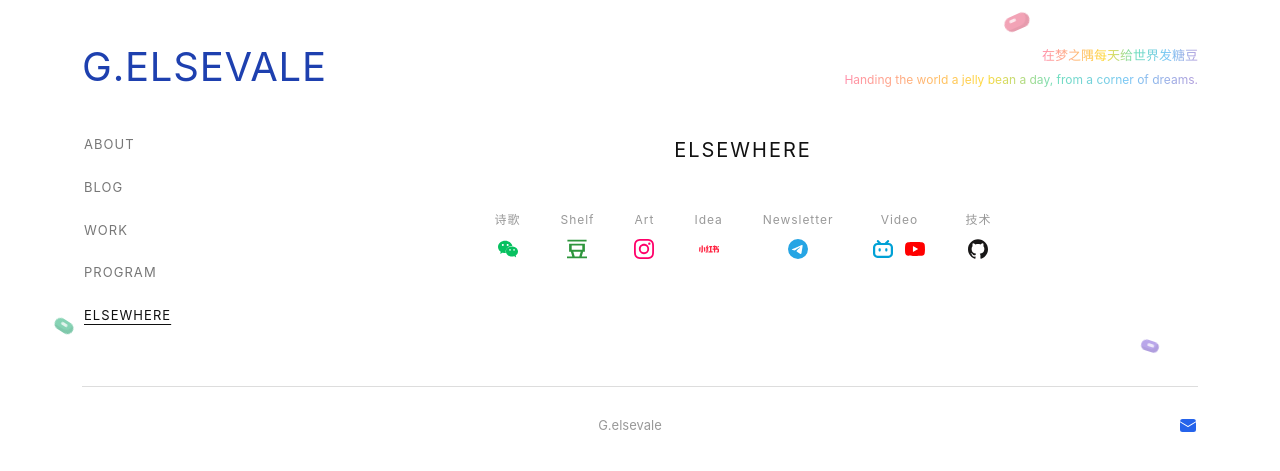
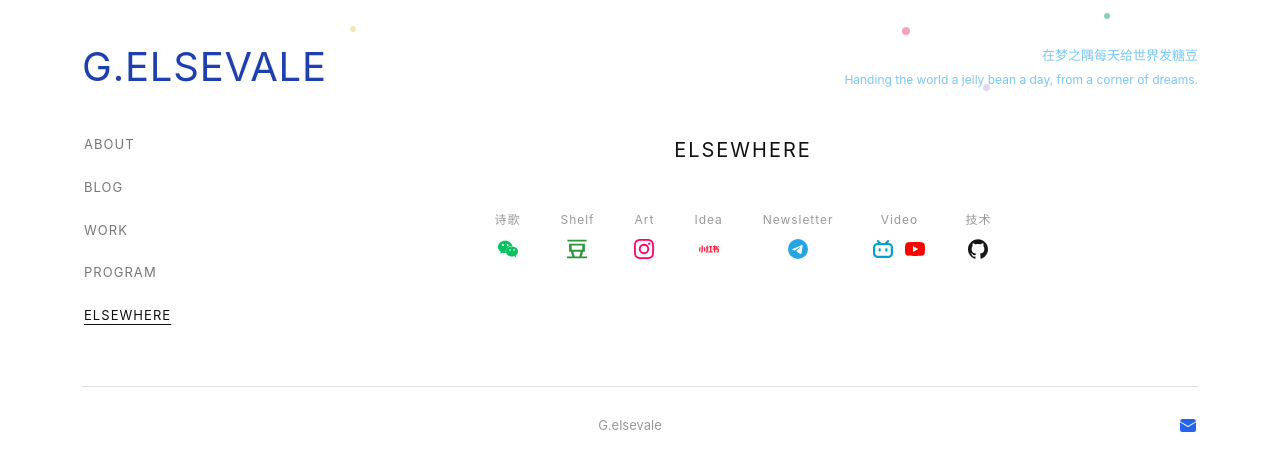
Before and after one commit to 7minami/7minami.github.io, a Jekyll site: the page built from index.html, in a window 1280 px wide. Shown: the top 471 px of the page. Built offline with Jekyll 4.4.1, drawn with Linux system fonts in a browser that asks for light colours.

Commit message:
Tiny header sparkles; tagline light blue, no gradient

```diff
--- a/_layouts/default.html
+++ b/_layouts/default.html
@@ -3,10 +3,11 @@
   {% include head.html %}
   <body>
     <div class="wrap">
-      <div class="beans" aria-hidden="true">
-        <span class="bean bean--straw bean-1"></span>
-        <span class="bean bean--mint bean-2"></span>
-        <span class="bean bean--lav bean-3"></span>
+      <div class="sparkles" aria-hidden="true">
+        <span class="sparkle sparkle--straw sparkle-1"></span>
+        <span class="sparkle sparkle--mint sparkle-2"></span>
+        <span class="sparkle sparkle--lav sparkle-3"></span>
+        <span class="sparkle sparkle--lemon sparkle-4"></span>
       </div>
       <header class="site-header">
         <h1 class="site-title">G.elsevale</h1>
--- a/assets/css/style.css
+++ b/assets/css/style.css
@@ -47,21 +47,11 @@
       .site-tagline {
         margin: 0;
         font-size: 13px;
-        color: #777777;
-      }
-      .site-tagline-cn {
-        background: linear-gradient(90deg, #ff8fab, #ffb27a, #ffd93d, #6fddbe, #7ac7f5, #b39ddb);
-        -webkit-background-clip: text;
-        background-clip: text;
-        color: transparent;
+        color: #7AC7F5;
       }
       .site-tagline-en {
         margin-top: 4px;
         font-size: 12px;
-        background: linear-gradient(90deg, #ff8fab, #ffb27a, #ffd93d, #6fddbe, #7ac7f5, #b39ddb);
-        -webkit-background-clip: text;
-        background-clip: text;
-        color: transparent;
       }
 
       /* Layout: left sidebar + content */
@@ -215,40 +205,29 @@
       }
       .site-footer p { margin: 0; flex: 1; text-align: center; }
 
-      /* Floating jelly beans (decorative only) */
-      .beans { position: absolute; inset: 0; pointer-events: none; }
-      .bean {
+      /* Tiny sparkles near the header (decorative only) */
+      .sparkles { position: absolute; inset: 0; pointer-events: none; }
+      .sparkle {
         position: absolute;
         display: block;
-        width: 26px;
-        height: 15px;
-        border-radius: 999px;
-        box-shadow: inset -3px -3px 0 rgba(0, 0, 0, 0.05);
-        animation: bean-float 7s ease-in-out infinite alternate;
+        border-radius: 50%;
         pointer-events: none;
+        animation: sparkle-twinkle 4s ease-in-out infinite alternate;
       }
-      .bean::after {
-        content: "";
-        position: absolute;
-        top: 3px;
-        left: 6px;
-        width: 7px;
-        height: 3px;
-        border-radius: 999px;
-        background: rgba(255, 255, 255, 0.75);
-      }
-      .bean--straw { background: #F2A3B6; }
-      .bean--mint { background: #86D3B4; }
-      .bean--lav { background: #B9A6EA; }
-      .bean-1 { top: 20px; right: 200px; transform: rotate(-24deg); }
-      .bean-2 { top: 320px; left: 4px; width: 20px; height: 12px; transform: rotate(32deg); animation-duration: 9s; }
-      .bean-3 { bottom: 120px; right: 6%; width: 18px; height: 11px; transform: rotate(18deg); animation-duration: 8s; }
-      @keyframes bean-float {
-        from { translate: 0 0; }
-        to { translate: 0 -7px; }
+      .sparkle--straw { background: #F2A3B6; }
+      .sparkle--mint { background: #86D3B4; }
+      .sparkle--lav { background: #B9A6EA; }
+      .sparkle--lemon { background: #EBCF5C; }
+      .sparkle-1 { top: 30px; right: 320px; width: 8px; height: 8px; }
+      .sparkle-2 { top: 16px; right: 120px; width: 6px; height: 6px; animation-duration: 5s; }
+      .sparkle-3 { top: 84px; right: 240px; width: 7px; height: 7px; animation-duration: 3.5s; }
+      .sparkle-4 { top: 26px; left: 300px; width: 6px; height: 6px; animation-duration: 4.5s; }
+      @keyframes sparkle-twinkle {
+        from { opacity: 0.45; translate: 0 0; }
+        to { opacity: 1; translate: 0 -3px; }
       }
       @media (prefers-reduced-motion: reduce) {
-        .bean { animation: none; }
+        .sparkle { animation: none; }
       }
 
       @media (max-width: 640px) {
@@ -260,9 +239,9 @@
         .jump-to { position: static; flex: none; flex-direction: row; flex-wrap: wrap; align-items: baseline; justify-content: center; gap: 10px 28px; padding-bottom: 18px; border-bottom: 1px solid #dddddd; }
         .tablist { flex-direction: row; flex-wrap: wrap; justify-content: center; gap: 10px 28px; }
         .panel { padding-top: 40px; }
-        .bean-1 { top: 44px; right: 16px; }
-        .bean-2 { display: none; }
-        .bean-3 { bottom: 110px; right: 8%; }
+        .sparkle-1 { top: 22px; right: 90px; }
+        .sparkle-2 { top: 14px; right: 24px; }
+        .sparkle-3, .sparkle-4 { display: none; }
       }
 
 /* Blog */
```
